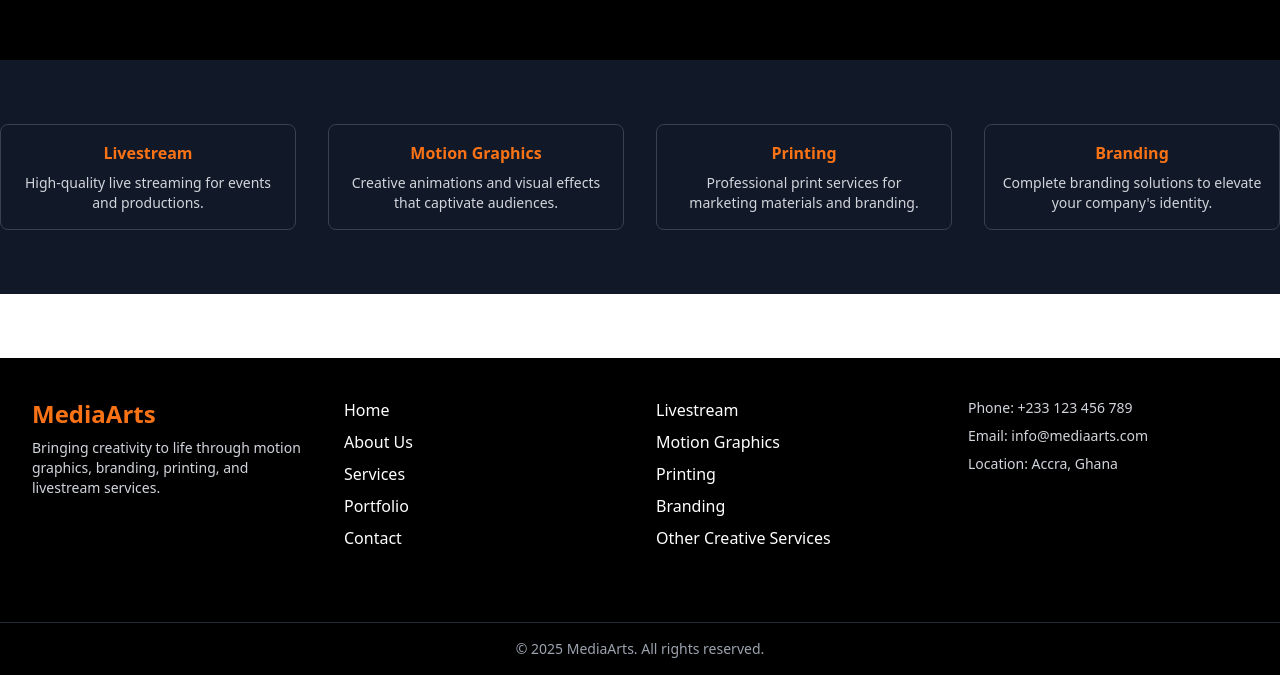
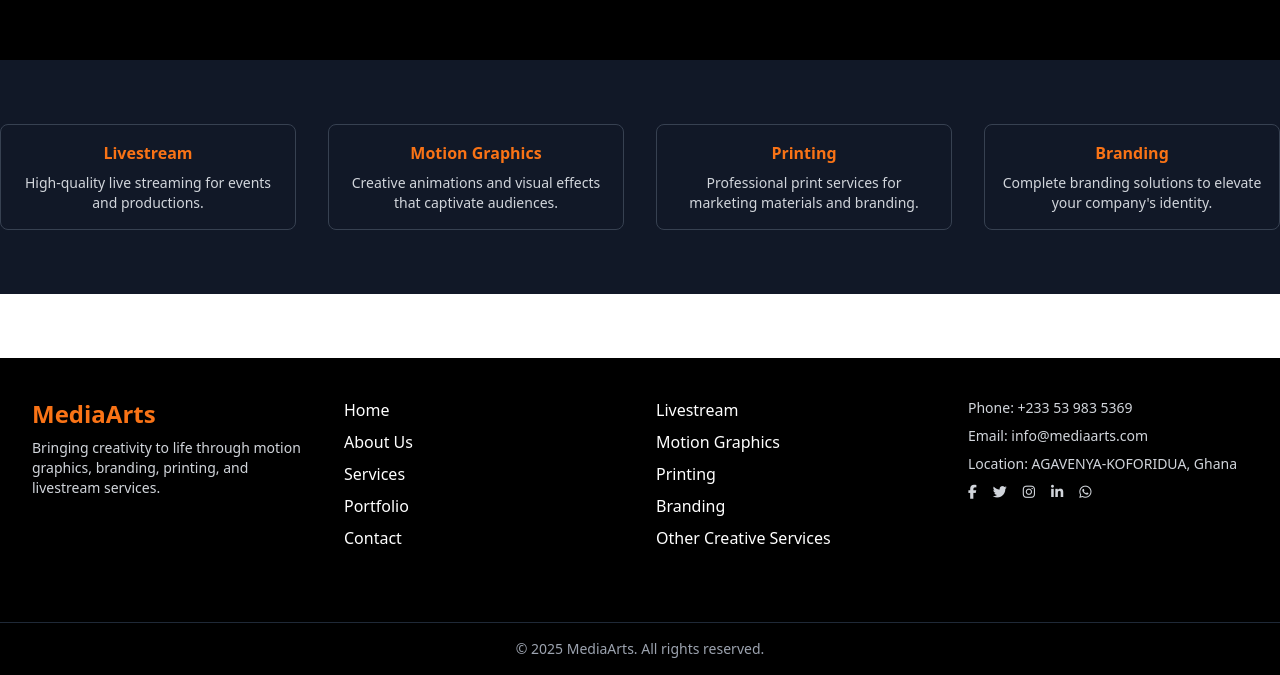
Before and after one commit to Raymondtawiah640/media-arts-site, an Angular app: page / in a window 1280 px wide. Shown: the part 804-1479 px from the top of the page. Built offline with nearby package versions, Linux system fonts and the light colour scheme.

Commit message:
modified

```diff
--- a/src/app/footer/footer.html
+++ b/src/app/footer/footer.html
@@ -1,3 +1,8 @@
+<link
+  rel="stylesheet"
+  href="https://cdnjs.cloudflare.com/ajax/libs/font-awesome/6.5.0/css/all.min.css"
+/>
+
 <footer class="bg-black text-white mt-16">
   <div class="max-w-7xl mx-auto px-4 sm:px-6 lg:px-8 py-10 grid grid-cols-1 md:grid-cols-4 gap-8">
 
@@ -60,15 +65,20 @@
         </svg>
       </button>
       <div [ngClass]="{'hidden': !contactOpen, 'md:block': true}" class="space-y-2 text-gray-300 text-sm">
-        <p>Phone: +233 123 456 789</p>
+        <p>Phone: +233 53  983 5369</p>
         <p>Email: info@mediaarts.com</p>
-        <p>Location: Accra, Ghana</p>
+        <p>Location: AGAVENYA-KOFORIDUA, Ghana</p>
         <div class="flex space-x-4 mt-2">
-          <a href="#" class="hover:text-orange-500"><i class="fab fa-facebook-f"></i></a>
-          <a href="#" class="hover:text-orange-500"><i class="fab fa-twitter"></i></a>
-          <a href="#" class="hover:text-orange-500"><i class="fab fa-instagram"></i></a>
-          <a href="#" class="hover:text-orange-500"><i class="fab fa-linkedin-in"></i></a>
-        </div>
+        <a href="#" class="hover:text-orange-500"><i class="fab fa-facebook-f"></i></a>
+        <a href="#" class="hover:text-orange-500"><i class="fab fa-twitter"></i></a>
+        <a href="#" class="hover:text-orange-500"><i class="fab fa-instagram"></i></a>
+        <a href="#" class="hover:text-orange-500"><i class="fab fa-linkedin-in"></i></a>
+        <!-- WhatsApp icon -->
+        <a href="https://wa.me/233535800335?text=Hello%20MediaArts!" target="_blank" class="hover:text-green-500">
+          <i class="fab fa-whatsapp"></i>
+        </a>
+      </div>
+
       </div>
     </div>
 
```
